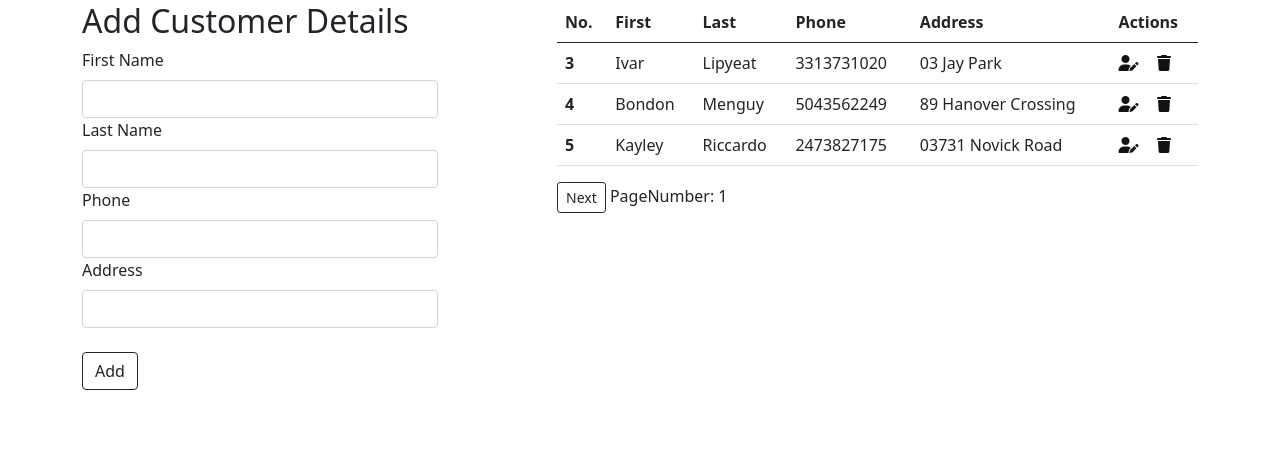
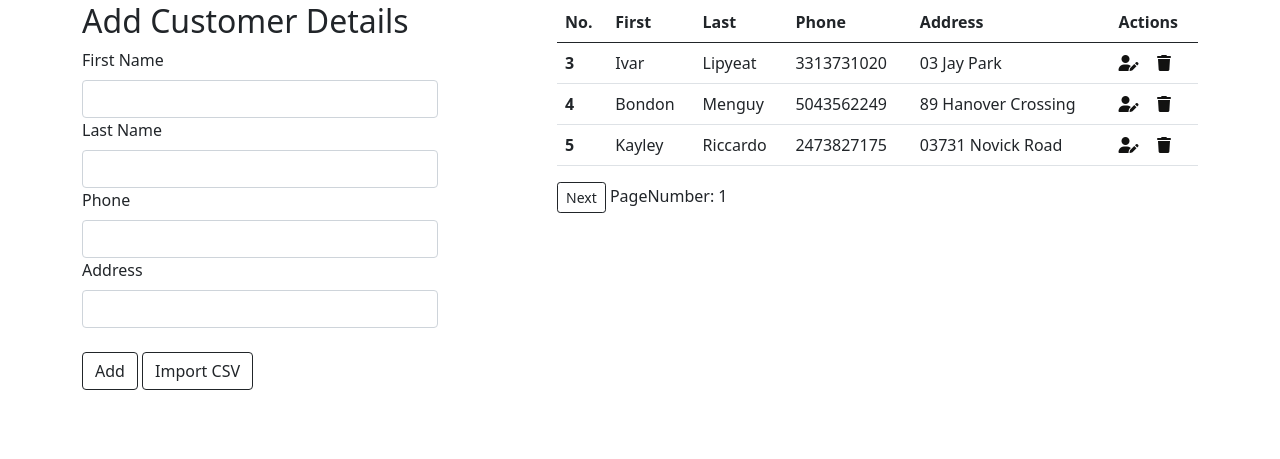
Before and after one commit to rahulsrajput/Project_CRUD_Basic, a Django app: page / in a window 1280 px wide. Shown: the part 126-585 px from the top of the page. Run offline with Django 5.2, Linux system fonts and the light colour scheme; data comes from the database, SQL or seed files in the repository; some libraries are stand-ins or nearby versions.

Commit message:
updated home.html

```diff
--- a/templates/home.html
+++ b/templates/home.html
@@ -22,6 +22,7 @@
             <input type="text" class="form-control" id="InputAddress" required name="InputAddress">
 
             <input type="submit" value="Add" class="btn btn-outline-dark mt-4">
+            <a href="{% url 'csv' %}" class="btn btn-outline-dark mt-4">Import CSV</a>
         </form>
     </div>
 
```
